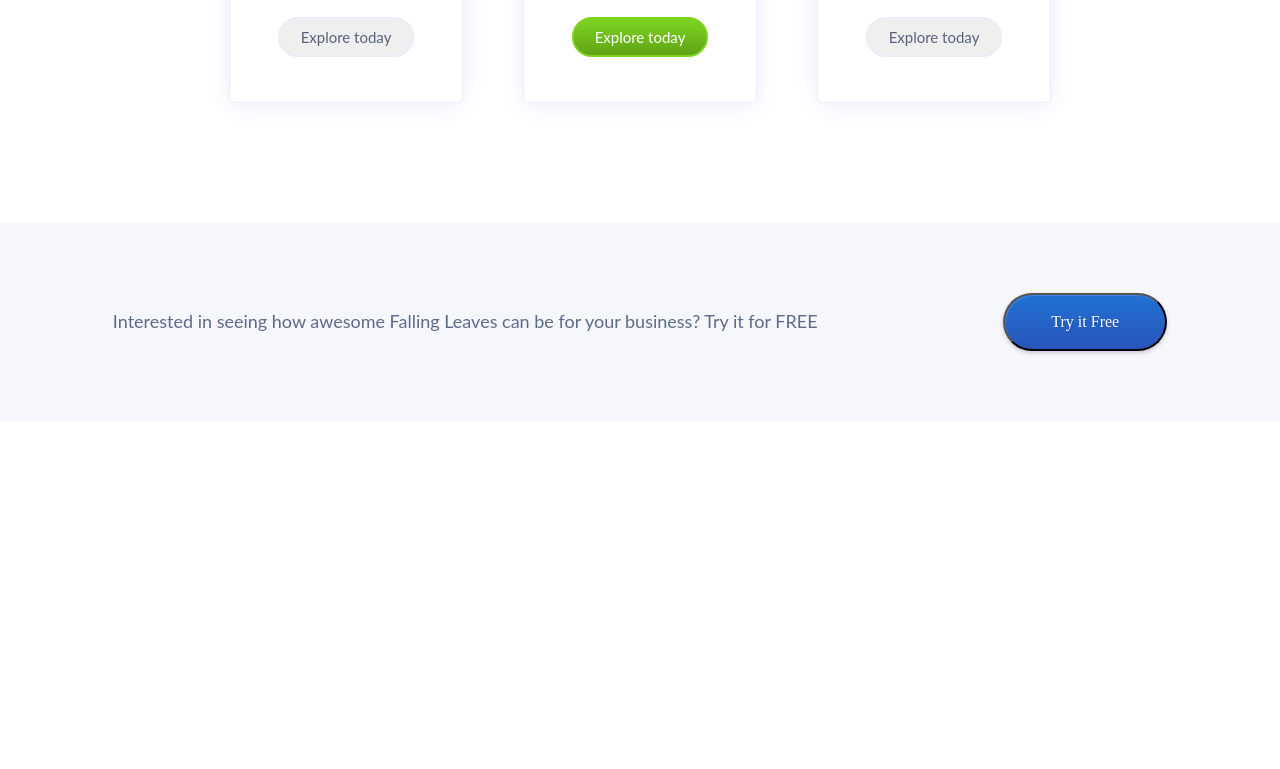
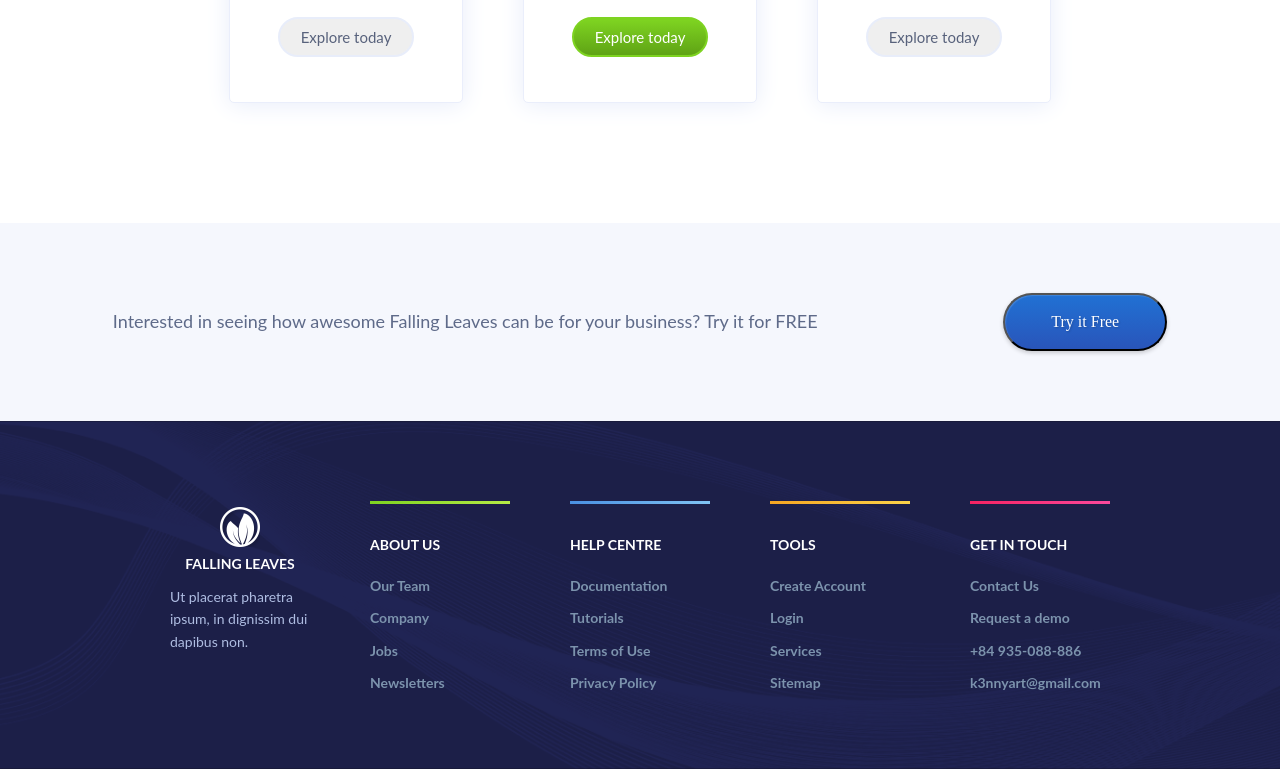
Before and after one commit to davedove86/falling-leaves, a plain HTML site: page index.html in a window 1280 px wide. Shown: the part 4699-5468 px from the top of the page. Before the commit the page ends 5120 px from the top, so only its background shows below. Drawn offline with Linux system fonts and the light colour scheme.

Commit message:
footer complete

```diff
--- /dev/null
+++ b/assets/css/3-layouts/_footer.sass
@@ -0,0 +1,77 @@
+footer
+
+    .footer-wrap
+        background:
+            image: url(../img/footer/footer-bg.png)
+            position: center
+            size: cover
+        height: auto
+        display: flex
+        flex-wrap: wrap
+        align-items: center
+        padding: 50px 30px
+        justify-content: center
+
+        .footer-item
+            width: 200px
+            text-align: center
+            padding: 20px 30px
+
+            img
+                +size(40px)
+
+            h3
+                font:
+                    weight: bold
+                    size: 14px
+                color: #FFFFFF
+                text-transform: uppercase
+                text-align: left
+
+            li
+                list-style-type: none
+                text-align: left
+                color: #7C93AD
+                font:
+                    size: 14px
+                    weight: bold
+                padding: 5px 0
+
+            .footer-logo-title
+                display: block
+                justify-content: center
+                margin: 0
+                text-align: center
+
+            p
+                color: #AFBDE2
+                text-align: left
+                padding: 10px 0
+
+        hr
+            height: 3px
+            border: none
+
+
+        .green-line
+            background-image: linear-gradient(-90deg, #B5EB45 1%, #7ED321 100%)
+
+        .blue-line
+            background-image: linear-gradient(-90deg, #80C3F3 0%, #4A90E2 100%)
+
+        .orange-line
+            background-image: linear-gradient(-90deg, #FBD249 1%, #F5A623 99%)
+
+        .red-line
+            background-image: linear-gradient(-90deg, #FB499C 0%, #F52362 100%)
+
+    @media (max-width: 1060px)
+        .footer-wrap
+            display: block
+
+            .footer-item
+                padding: 10px
+                margin: 0 auto
+
+                h3, p, li
+                    text-align: center
--- a/assets/css/main.scss
+++ b/assets/css/main.scss
@@ -11,6 +11,7 @@
 
 // 3-layouts
 @import "3-layouts/header";
+@import "3-layouts/footer";
 
 // 4-pages
 @import "4-pages/features";
--- a/index.html
+++ b/index.html
@@ -210,6 +210,51 @@
       <button>Try it Free</button>
     </div>
 
+  <footer>
+    <div class="footer-wrap">
+      <div class="footer-item">
+        <img src="assets/img/footer/leaves-footer.png" alt="Leaves Logo">
+        <h3 class="footer-logo-title">Falling Leaves</h3>
+        <p>Ut placerat pharetra ipsum, in dignissim dui dapibus non.</p>
+      </div>
+      <div class="footer-item">
+        <hr class="green-line">
+        <h3 class="footer-title">About Us</h3>
+        <li>Our Team</li>
+        <li>Company</li>
+        <li>Jobs</li>
+        <li>Newsletters</li>
+      </div>
+
+      <div class="footer-item">
+          <hr class="blue-line">
+          <h3 class="footer-title">Help Centre</h3>
+          <li>Documentation</li>
+          <li>Tutorials</li>
+          <li>Terms of Use</li>
+          <li>Privacy Policy</li>
+      </div>
+
+      <div class="footer-item">
+          <hr class="orange-line">
+          <h3 class="footer-title">Tools</h3>
+          <li>Create Account</li>
+          <li>Login</li>
+          <li>Services</li>
+          <li>Sitemap</li>
+      </div>
+
+      <div class="footer-item">
+          <hr class="red-line">
+          <h3 class="footer-title">Get In Touch</h3>
+          <li>Contact Us</li>
+          <li>Request a demo</li>
+          <li>+84 935-088-886</li>
+          <li>k3nnyart@gmail.com</li>
+      </div>
+    </div>
+  </footer>
+
 
   <!-- Scripts -->
   <script src="assets/js/jquery-2.1.4.min.js"></script>
```
Also changed, not shown: assets/css/main.css, 1 other file.
